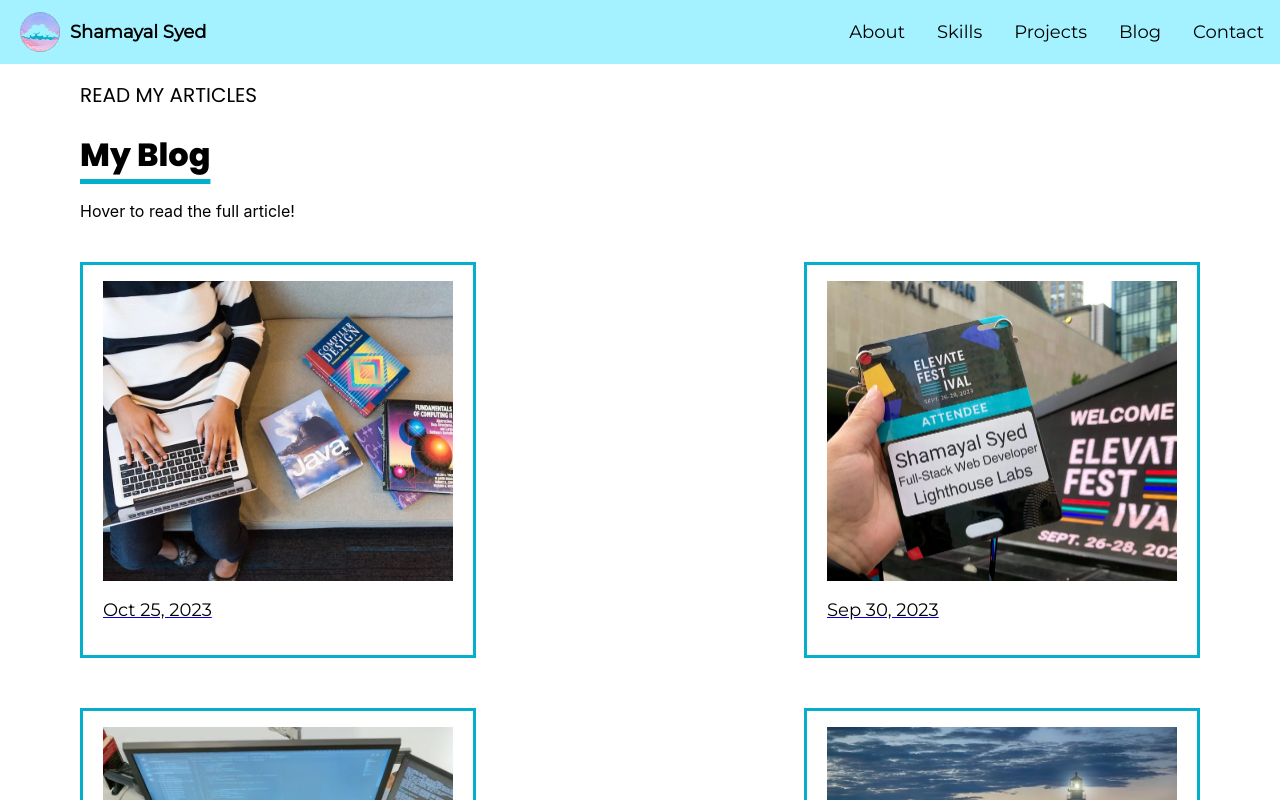
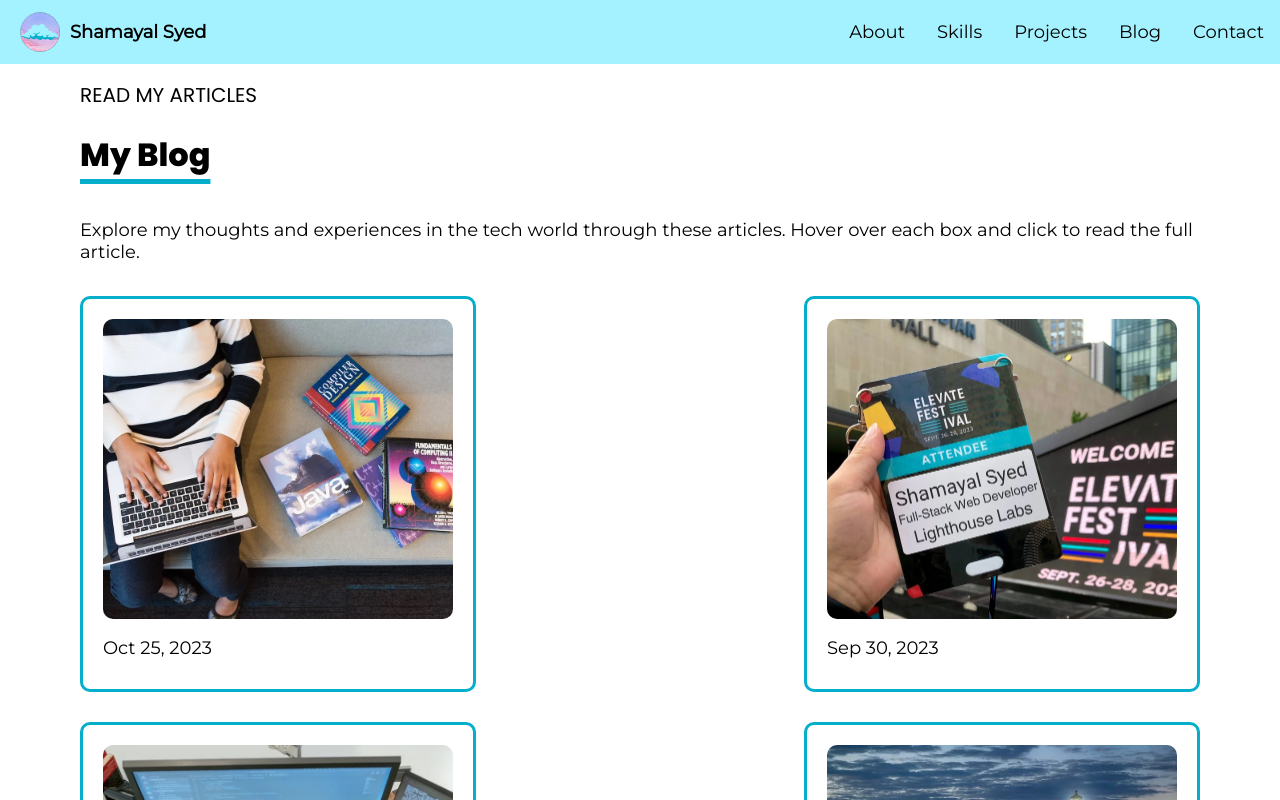
Before and after one commit to Shamayal/personal-website, a React (Create React App) app: page /blog in a window 1280 px wide. Shown: the top 800 px of the page. Built offline with nearby package versions, Linux system fonts and the light colour scheme.

Commit message:
finalized overlay effect and added p text

```diff
--- a/src/components/Blog.jsx
+++ b/src/components/Blog.jsx
@@ -41,9 +41,11 @@ const Blog = () => {
       <p className="poppins-400-font">READ MY ARTICLES</p>
       <h1 className="poppins-800-font">My Blog</h1>
 
-      <p>Hover to read the full article!</p>
-
       <div className="blog-articles">
+        <p className="montserrat-400-font">
+          Explore my thoughts and experiences in the tech world through these
+          articles. Hover over each box and click to read the full article.
+        </p>
         {articles.map((article, index) => (
           <a
             key={index}
@@ -55,7 +57,9 @@ const Blog = () => {
               <div className="blog-img-container">
                 <img src={article.image} alt="" className="blog-img" />
                 <div className="blog-overlay">
-                  <h2 className="poppins-600-font blog-title">{article.title}</h2>
+                  <h2 className="poppins-600-font blog-title">
+                    {article.title}
+                  </h2>
                 </div>
               </div>
               <p className="montserrat-400-font blog-date">{article.date}</p>
--- a/src/styles/Blog.css
+++ b/src/styles/Blog.css
@@ -8,18 +8,17 @@
   justify-content: space-between;
 }
 
+.blog-articles a {
+  text-decoration: none;
+}
+
 .blog-container {
-  display: flex;
-  justify-content: center;
-  flex-direction: column;
   position: relative;
-
-  margin: 25px 0;
+  margin: 15px 0;
   border: 3px solid #05AECB;
+  border-radius: 10px;
   padding: 20px;
-
   overflow: hidden;
-
   width: 350px;
   height: 350px;
 }
@@ -38,6 +37,7 @@
   height: 300px;
   object-fit: cover;
   object-position: center 20%;
+  border-radius: 10px;
 }
 
 .blog-overlay {
@@ -46,13 +46,12 @@
   position: absolute;
   opacity: 0;
   color: white;
-  background-color: rgba(0, 0, 0, 0.75);
+  background-color: rgba(0, 0, 0, 0.7);
+  border-radius: 10px;
   top: 0;
   left: 0;
   transition: .5s ease-in-out;
-
   display: flex;
-  flex-direction: column;
   justify-content: center;
   align-items: center;
   text-align: center;
@@ -64,13 +63,4 @@
 
 .blog-title {
   margin: 0 20px;
-  /* transition: color 0.9s ease-in-out; */
 }
-
-/* .blog-container:hover .blog-title {
-  color: #05AECB;
-} */
-
-.blog-date {
-  text-decoration: none;
-}
```
